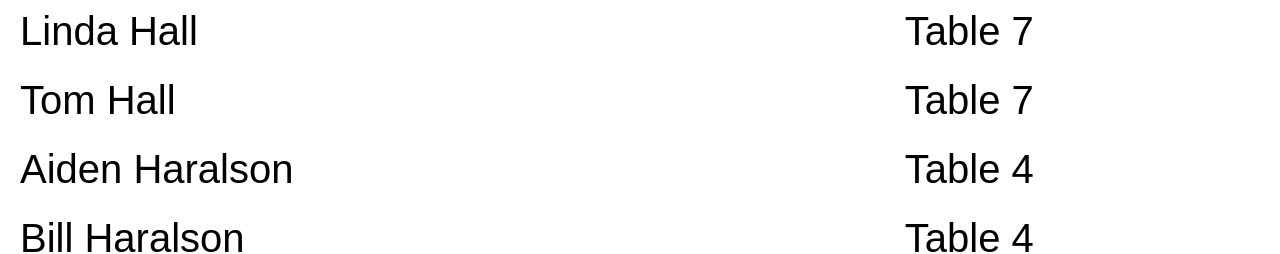
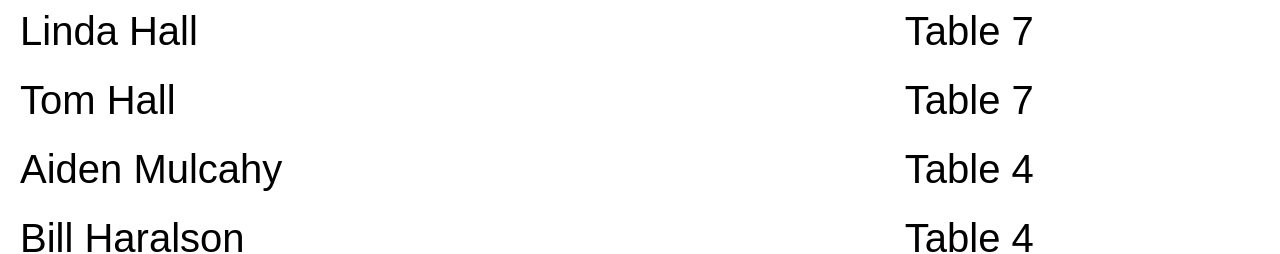
Before and after one commit to cpsiff/seating, a plain HTML site: page index.html in a window 1280 px wide. Shown: the part 3960-4214 px from the top of the page. Drawn offline with Linux system fonts and the light colour scheme.

Commit message:
correct aiden name

```diff
--- a/index.html
+++ b/index.html
@@ -269,7 +269,7 @@
 </td>
 </tr>
 <tr>
-        <td>Aiden Haralson</td>
+        <td>Aiden Mulcahy</td>
         <td>Table 4
 </td>
 </tr>
```
